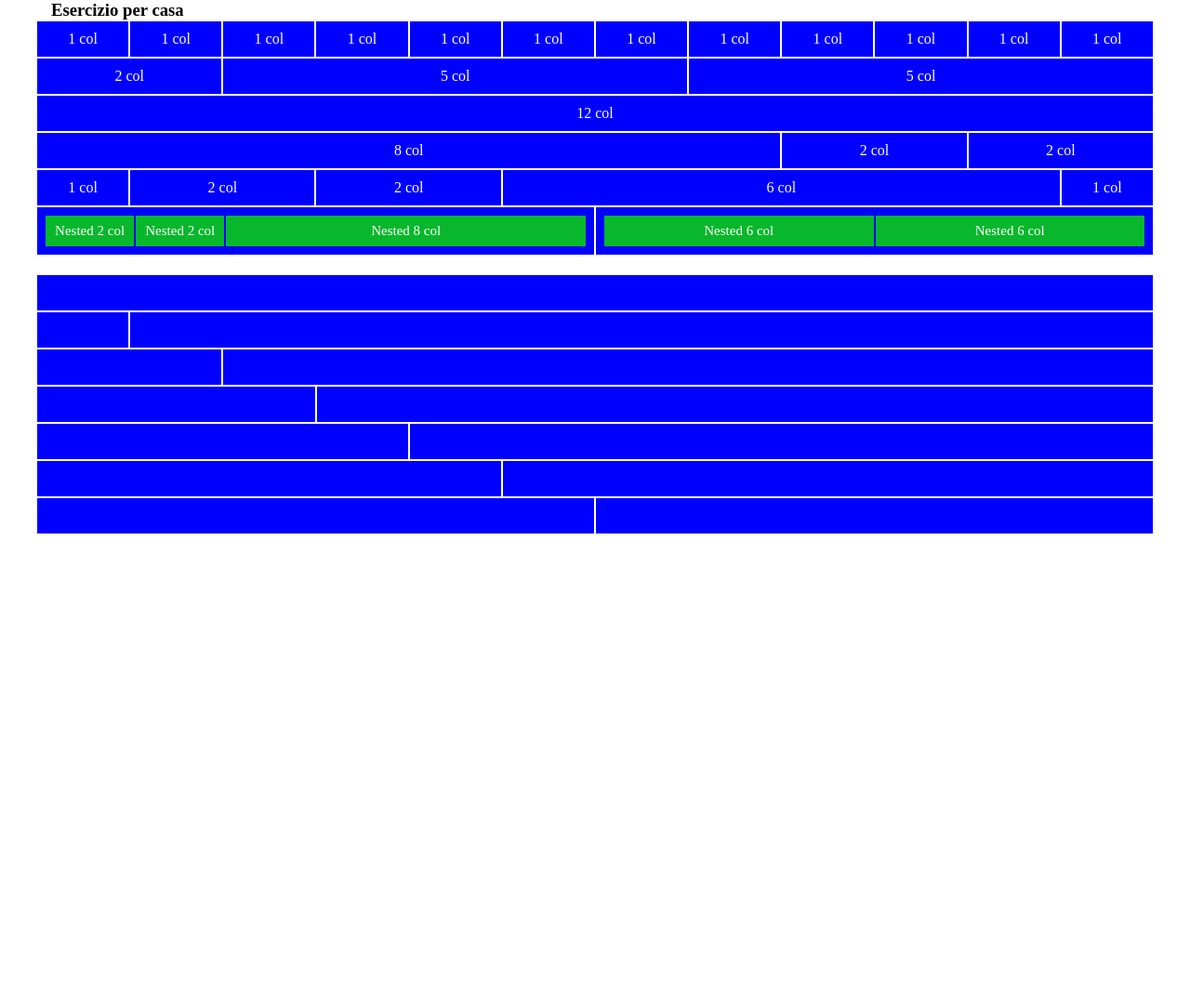
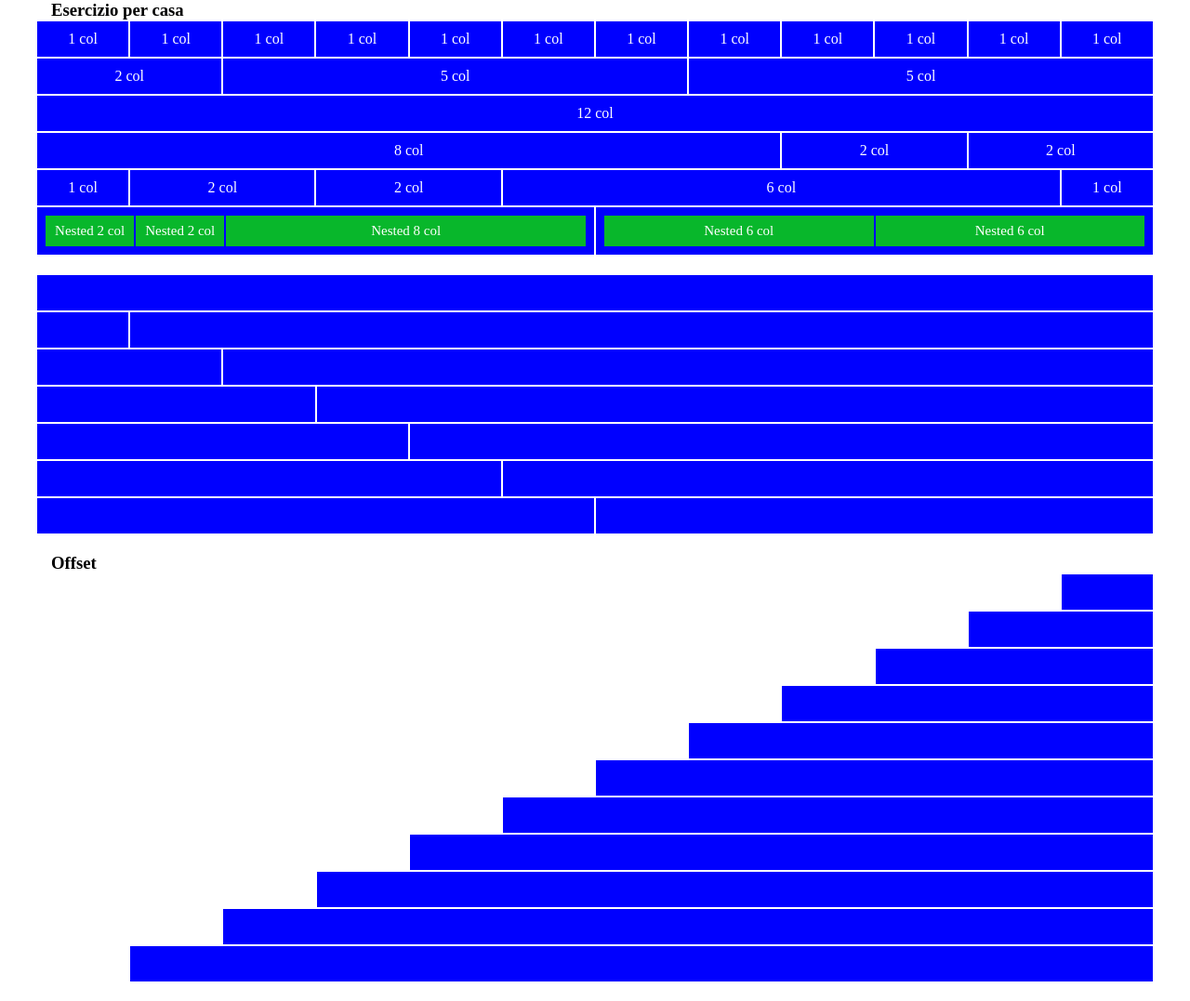
Before and after one commit to FedericaCampo97/html-css-12bool, a plain HTML site: page index.html in a window 1280 px wide. Shown: the whole page at 93% size. Before the commit the page ends 800 px from the top, so only its background shows below. Drawn offline with Linux system fonts and the light colour scheme.

Commit message:
Complete exercise

```diff
--- a/framework.css
+++ b/framework.css
@@ -44,18 +44,36 @@
 .col-11 {
     width: calc(100% / 12 *11);
 }
+.offset-col-11 {
+    margin-left: calc(100% / 12 *11);
+}
 .col-10{
     width: calc(100% / 12 *10);
+}
+.offset-col-10 {
+    margin-left: calc(100% / 12 *10);
 }
 .col-3 {
     width: calc(100% / 12 *3);
 }
+.offset-col-3 {
+    margin-left: calc(100% / 12 *3);
+}
 .col-9{
     width: calc(100% / 12 *9);
+}
+.offset-col-9 {
+    margin-left: calc(100% / 12 *9);
 }
 .col-4{
     width: calc(100% / 12 *4);
 }
+.offset-col-4 {
+    margin-left: calc(100% / 12 *4);
+}
 .col-7 {
     width: calc(100% / 12 *7);
 }
+.offset-col-7 {
+    margin-left: calc(100% / 12 *7);
+}
--- a/index.html
+++ b/index.html
@@ -137,6 +137,42 @@
                 <div class="col col-6"></div>
             </div>
         </div>
+        <div class="container2">
+            <h3>Offset</h3>
+            <div class="row">
+                <div class="col col-1 offset-col-11"></div>
+            </div>
+            <div class="row">
+                <div class="col col-2 offset-col-10"></div>
+            </div>
+            <div class="row">
+                <div class="col col-3 offset-col-9"></div>
+            </div>
+            <div class="row">
+                <div class="col col-4 offset-col-8"></div>
+            </div>
+            <div class="row">
+                <div class="col col-5 offset-col-7"></div>
+            </div>
+            <div class="row">
+                <div class="col col-6 offset-col-6"></div>
+            </div>
+            <div class="row">
+                <div class="col col-7 offset-col-5"></div>
+            </div>
+            <div class="row">
+                <div class="col col-8 offset-col-4"></div>
+            </div>
+            <div class="row">
+                <div class="col col-9 offset-col-3"></div>
+            </div>
+            <div class="row">
+                <div class="col col-10 offset-col-2"></div>
+            </div>
+            <div class="row">
+                <div class="col col-11 offset-col-1"></div>
+            </div>
+        </div>
     </main>
 </body>
 </html>
```
Also changed, not shown: style.css (line endings or trailing spaces).
